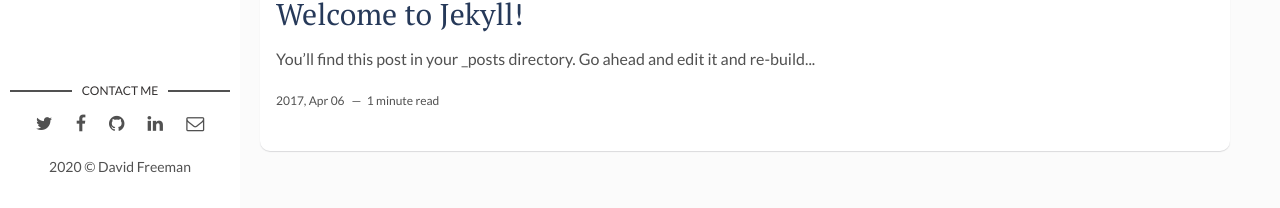
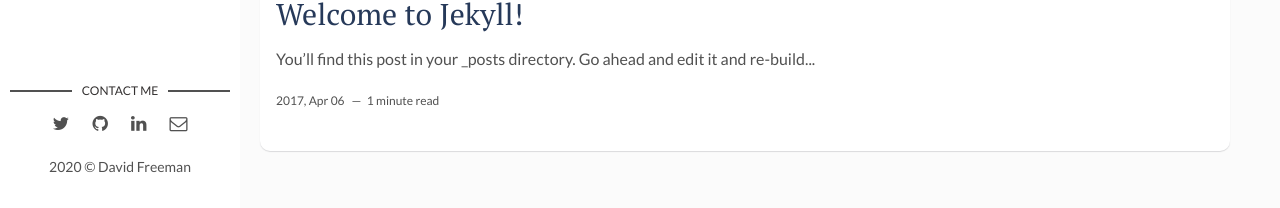
Before and after one commit to enesurhan/about, a Jekyll site: the page built from index.html, in a window 1280 px wide and 1256 px high. Shown: the part 1045-1253 px from the top of the window. Built offline with Jekyll 4.4.1, drawn with Linux system fonts in a browser that asks for light colours; the list of posts is cut into pages by our own code.

Commit message:
Update main.html

```diff
--- a/_layouts/main.html
+++ b/_layouts/main.html
@@ -21,25 +21,21 @@
         {% else %}
           <li><a href="https://twitter.com/enesurhancom" target="_blank"><i class="fa fa-twitter" aria-hidden="true"></i></a></li>
         {% endif %}
-        {% if site.social-facebook %}
-          <li><a href="https://facebook.com/{{ site.social-facebook }}" target="_blank"><i class="fa fa-facebook" aria-hidden="true"></i></a></li>
-        {% else %}
-          <li><a href="https://facebook.com/" target="_blank"><i class="fa fa-facebook" aria-hidden="true"></i></a></li>
-        {% endif %}
+
         {% if site.social-github %}
           <li class="github"><a href="http://github.com/{{site.social-github}}" target="_blank"><i class="fa fa-github"></i></a></li>
         {% else %}
-          <li class="github"><a href="http://github.com/" target="_blank"><i class="fa fa-github" aria-hidden="true"></i></a></li>
+          <li class="github"><a href="http://github.com/enesurhan" target="_blank"><i class="fa fa-github" aria-hidden="true"></i></a></li>
         {% endif %}
         {% if site.social-linkedin %}
           <li class="linkedin"><a href="https://in.linkedin.com/in/{{site.social-linkedin}}" target="_blank"><i class="fa fa-linkedin"></i></a></li>
         {% else %}
-          <li class="linkedin"><a href="https://in.linkedin.com/" target="_blank"><i class="fa fa-linkedin" aria-hidden="true"></i></a></li>
+          <li class="linkedin"><a href="https://in.linkedin.com/in/enesurhancom" target="_blank"><i class="fa fa-linkedin" aria-hidden="true"></i></a></li>
         {% endif %}
         {% if site.social-email %}
           <li class="email"><a href="mailto:{{site.social-email}}"><i class="fa fa-envelope-o"></i></a></li>
         {% else %}
-          <li class="email"><a href="mailto:example.david@blog.com"><i class="fa fa-envelope-o" aria-hidden="true"></i></a></li>
+          <li class="email"><a href="mailto:info@enesurhan.com"><i class="fa fa-envelope-o" aria-hidden="true"></i></a></li>
         {% endif %}
       </ul>
     </section> <!-- End Section Contact -->
```
